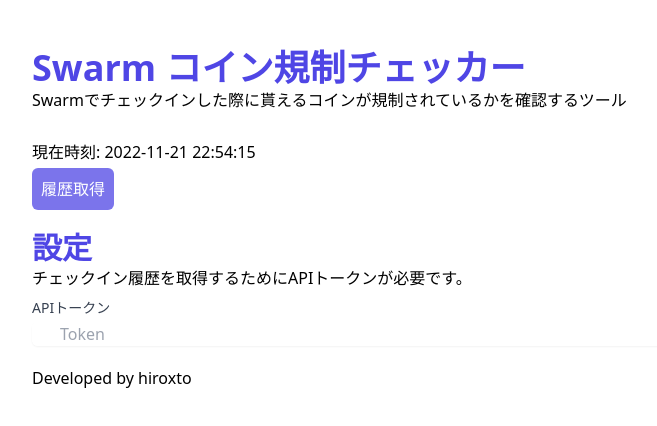
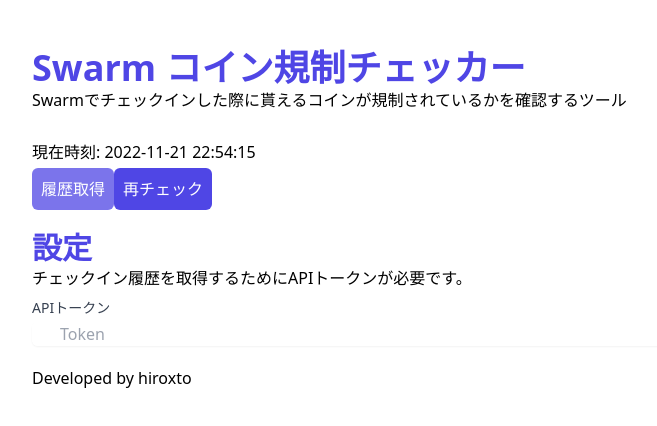
Before and after one commit to hiroxto/swarm-checkin-regulation-checker, a Next.js app: page / in a window 1280 px wide. Shown: the top 426 px of the page, without its empty margins (8-665 px from the left). Built offline with nearby package versions, Linux system fonts and the light colour scheme.

Commit message:
再チェックボタンを作成

```diff
--- a/pages/index.tsx
+++ b/pages/index.tsx
@@ -46,12 +46,18 @@
       })
   }
 
-  const checkLimits = async () => {
+  const pullCheckins = async () => {
     const checkins = await getCheckins();
     setCheckins(checkins);
+  }
+  const checkLimits = async () => {
     const checker = new AllLimitChecker(checkins)
     const result = checker.check();
     setLimitCheckResult(result)
+  }
+  const pullAndCheckLimits = async () => {
+    await pullCheckins();
+    await checkLimits();
   }
 
   useEffect(() => {
@@ -90,11 +96,19 @@
           <div className="mt-1 sm:mt-1 sm:flex sm:justify-center lg:justify-start">
             <div className="rounded-md">
               <button
-                onClick={checkLimits}
+                onClick={pullAndCheckLimits}
                 disabled={token === ""}
                 className="flex justify-center rounded-md border border-transparent bg-indigo-600 px-2 py-2 text-base text-white hover:bg-indigo-700 disabled:opacity-75"
               >
                 履歴取得
+              </button>
+            </div>
+            <div className="rounded-md">
+              <button
+                onClick={checkLimits}
+                className="flex justify-center rounded-md border border-transparent bg-indigo-600 px-2 py-2 text-base text-white hover:bg-indigo-700 disabled:opacity-75"
+              >
+                再チェック
               </button>
             </div>
           </div>
```
